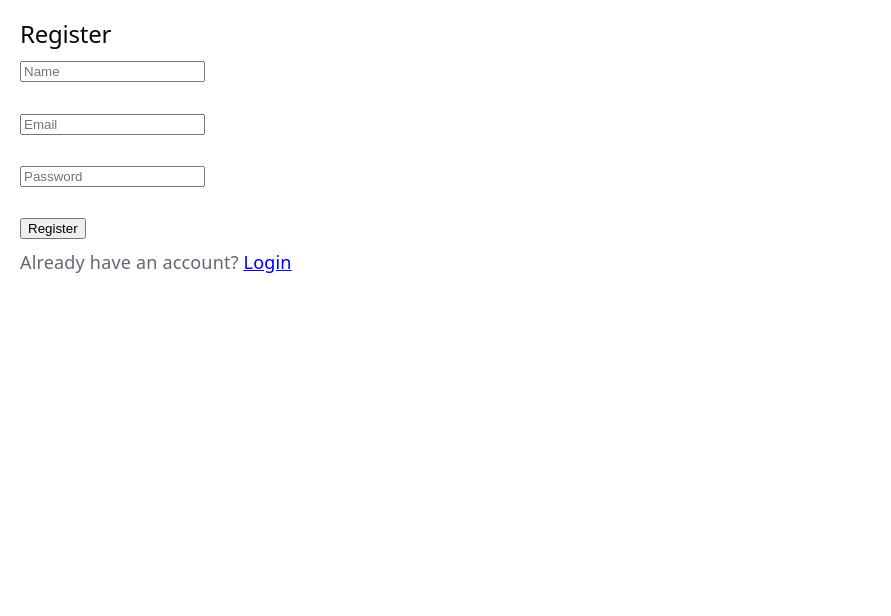
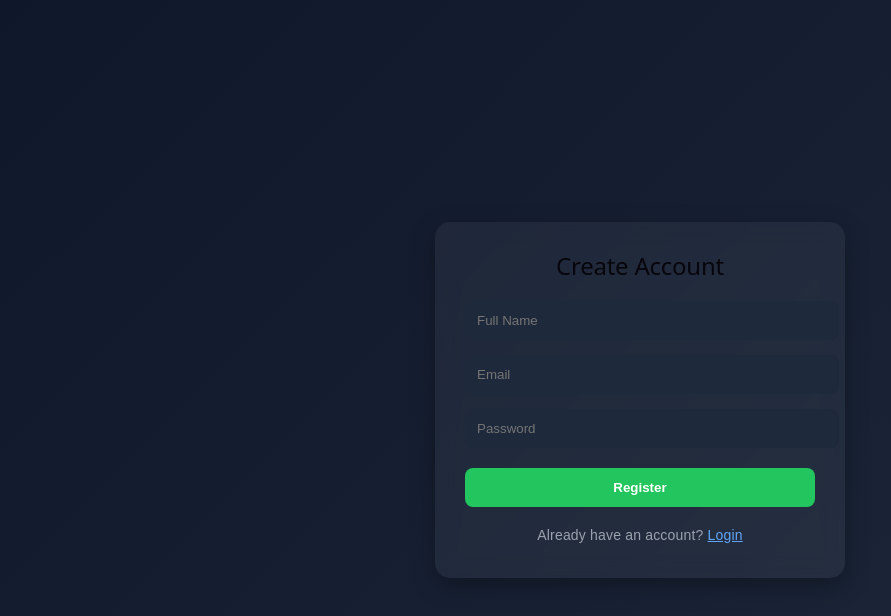
Before and after one commit to Anshcodeify45/ChatSphere, a React app in the folder frontend/: page /register in a window 1280 px wide. Shown: the top 616 px of the page, without its empty margins (0-891 px from the left). Built offline with nearby package versions, Linux system fonts and the light colour scheme; the HTML template or start-up script is replaced by a standard one.

Commit message:
updated login and signup page

```diff
--- a/frontend/src/components/Chat.jsx
+++ b/frontend/src/components/Chat.jsx
@@ -7,7 +7,8 @@ function Chat({ selectedUser }) {
   const [messages, setMessages] = useState([]);
   const bottomRef = useRef();
 
-  const senderId = "69ec4fab48df3ed351a7b649";
+  const user = JSON.parse(localStorage.getItem("user"));
+  const senderId = user?._id;
   const receiverId = selectedUser?._id;
 
   // ✅ Fetch messages
@@ -63,7 +64,8 @@ function Chat({ selectedUser }) {
         flex: 1,
         display: "flex",
         flexDirection: "column",
-        height: "100vh",
+        height: "100%",
+        overflow: "hidden",
         background: "#0f172a",
         color: "white"
       }}
--- a/frontend/src/components/Contacts.jsx
+++ b/frontend/src/components/Contacts.jsx
@@ -5,7 +5,8 @@ function Contacts({ setSelectedUser }) {
   const [users, setUsers] = useState([]);
   const [search, setSearch] = useState("");
 
-  const currentUserId = "69ec4fab48df3ed351a7b649";
+  const user = JSON.parse(localStorage.getItem("user"));
+const currentUserId = user?._id;
 
   useEffect(() => {
     axios
--- a/frontend/src/components/Messageinput.jsx
+++ b/frontend/src/components/Messageinput.jsx
@@ -25,7 +25,7 @@ function Messageinput({ senderId, receiverId, setMessages }) {
       setMessages((prev) => [...prev, savedMessage]);
 
       socket.emit("send_message", savedMessage);
-
+      socket.emit("refresh_sidebar");
       setMessage("");
     } catch (err) {
       console.log(err);
--- a/frontend/src/components/Sidebar.jsx
+++ b/frontend/src/components/Sidebar.jsx
@@ -1,5 +1,6 @@
 import { useEffect, useState } from "react";
 import axios from "axios";
+import { socket } from "../socket";
 
 function Sidebar({ setSelectedUser }) {
   const [users, setUsers] = useState([]);
@@ -10,20 +11,20 @@ function Sidebar({ setSelectedUser }) {
   const currentUser = JSON.parse(localStorage.getItem("user"));
   const senderId = currentUser?._id;
 
-  useEffect(() => {
+const fetchConversations = () => {
   if (!senderId) return;
 
   axios
     .get(`http://localhost:8080/api/messages/conversations/${senderId}`)
     .then((res) => {
-        // 🔥 Remove yourself from list
+      console.log("SIDEBAR DATA:", res.data);
+
       const filteredUsers = res.data.filter(
         (user) => String(user._id) !== String(senderId)
       );
 
       setUsers(filteredUsers);
 
-        // Placeholder last messages
       const temp = {};
       filteredUsers.forEach((user) => {
         temp[user._id] = "Start chatting...";
@@ -32,13 +33,24 @@ function Sidebar({ setSelectedUser }) {
       setLastMessages(temp);
     })
     .catch((err) => console.log(err));
+};
+
+useEffect(() => {
+  fetchConversations();
 }, [senderId]);
+
+useEffect(() => {
+  socket.on("refresh_sidebar", fetchConversations);
+
+  return () => {
+    socket.off("refresh_sidebar", fetchConversations);
+  };
+}, []);
 
 const handleClick = (user) => {
   setSelectedUser(user);
   setActiveUserId(user._id);
 };
-
   return (
     <div
       style={{
--- a/frontend/src/pages/Dashboard.jsx
+++ b/frontend/src/pages/Dashboard.jsx
@@ -10,7 +10,7 @@ function Dashboard() {
     <div
       style={{
         display: "flex",
-        height: "87vh",        // 🔥 full screen
+        height: "90vh",        // 🔥 full screen
         width: "100%",
         overflow: "hidden",     // 🔥 no page scroll
         fontFamily: "Arial"
--- a/frontend/src/pages/Login.jsx
+++ b/frontend/src/pages/Login.jsx
@@ -9,7 +9,6 @@ function Login() {
   const handleLogin = async () => {
     try {
       const res = await axios.post("http://localhost:8080/api/auth/login", form);
-
       localStorage.setItem("user", JSON.stringify(res.data));
       navigate("/");
       window.location.reload();
@@ -19,25 +18,101 @@ function Login() {
   };
 
   return (
-    <div style={{ padding: "20px" }}>
-      <h2>Login</h2>
+    <div
+      style={{
+        height: "100vh",
+        background: "linear-gradient(135deg, #0f172a, #1e293b)",
+        display: "flex",
+        justifyContent: "center",
+        alignItems: "center",
+        fontFamily: "Arial"
+      }}
+    >
+      <div
+        style={{
+          width: "350px",
+          padding: "30px",
+          borderRadius: "15px",
+          background: "rgba(255, 255, 255, 0.05)",
+          backdropFilter: "blur(10px)",
+          boxShadow: "0 8px 25px rgba(0,0,0,0.3)",
+          color: "white"
+        }}
+      >
+        <h2 style={{ textAlign: "center", marginBottom: "20px",color:"#FFFFFF" }}>
+          ChatSphere Login
+        </h2>
 
+        {/* Email */}
         <input
+          type="email"
           placeholder="Email"
+          value={form.email}
           onChange={(e) => setForm({ ...form, email: e.target.value })}
+          style={{
+            width: "100%",
+            padding: "12px",
+            marginBottom: "15px",
+            borderRadius: "8px",
+            border: "none",
+            outline: "none",
+            background: "#1e293b",
+            color: "white"
+          }}
         />
-      <br /><br />
 
+        {/* Password */}
         <input
           type="password"
           placeholder="Password"
+          value={form.password}
           onChange={(e) => setForm({ ...form, password: e.target.value })}
+          style={{
+            width: "100%",
+            padding: "12px",
+            marginBottom: "20px",
+            borderRadius: "8px",
+            border: "none",
+            outline: "none",
+            background: "#1e293b",
+            color: "white"
+          }}
         />
-      <br /><br />
 
-      <button onClick={handleLogin}>Login</button>
-      <div style={{ marginTop: "10px" }}>
-        Don't have an account? <Link to="/register">Register</Link>
+        {/* Button */}
+        <button
+          onClick={handleLogin}
+          style={{
+            width: "100%",
+            padding: "12px",
+            borderRadius: "8px",
+            border: "none",
+            background: "#2563eb",
+            color: "white",
+            fontWeight: "bold",
+            cursor: "pointer",
+            transition: "0.3s"
+          }}
+          onMouseOver={(e) => (e.target.style.background = "#1d4ed8")}
+          onMouseOut={(e) => (e.target.style.background = "#2563eb")}
+        >
+          Login
+        </button>
+
+        {/* Register */}
+        <p
+          style={{
+            marginTop: "15px",
+            fontSize: "14px",
+            textAlign: "center",
+            color: "#9ca3af"
+          }}
+        >
+          Don’t have an account?{" "}
+          <Link to="/register" style={{ color: "#60a5fa" }}>
+            Register
+          </Link>
+        </p>
       </div>
     </div>
   );
--- a/frontend/src/pages/Register.jsx
+++ b/frontend/src/pages/Register.jsx
@@ -9,34 +9,132 @@ function Register() {
     password: ""
   });
 
-
-
   const navigate = useNavigate();
 
   const handleRegister = async () => {
-    await axios.post("http://localhost:8080/api/auth/register", form);
-    navigate("/login");
+    try {
+      await axios.post("http://localhost:8080/api/auth/register", form);
+      navigate("/login");
+    } catch (err) {
+      alert("Registration failed");
+    }
   };
 
   return (
-    <div style={{ padding: "20px" }}>
-      <h2>Register</h2>
+    <div
+      style={{
+        height: "100vh",
+        background: "linear-gradient(135deg, #0f172a, #1e293b)",
+        display: "flex",
+        justifyContent: "center",
+        alignItems: "center",
+        fontFamily: "Arial"
+      }}
+    >
+      <div
+        style={{
+          width: "350px",
+          padding: "30px",
+          borderRadius: "15px",
+          background: "rgba(255, 255, 255, 0.05)",
+          backdropFilter: "blur(10px)",
+          boxShadow: "0 8px 25px rgba(0,0,0,0.3)",
+          color: "white"
+        }}
+      >
+        <h2 style={{ textAlign: "center", marginBottom: "20px" }}>
+          Create Account
+        </h2>
 
-      <input placeholder="Name" onChange={(e) => setForm({ ...form, name: e.target.value })} />
-      <br /><br />
+        {/* Name */}
+        <input
+          type="text"
+          placeholder="Full Name"
+          value={form.name}
+          onChange={(e) => setForm({ ...form, name: e.target.value })}
+          style={{
+            width: "100%",
+            padding: "12px",
+            marginBottom: "15px",
+            borderRadius: "8px",
+            border: "none",
+            outline: "none",
+            background: "#1e293b",
+            color: "white"
+          }}
+        />
 
-      <input placeholder="Email" onChange={(e) => setForm({ ...form, email: e.target.value })} />
-      <br /><br />
+        {/* Email */}
+        <input
+          type="email"
+          placeholder="Email"
+          value={form.email}
+          onChange={(e) => setForm({ ...form, email: e.target.value })}
+          style={{
+            width: "100%",
+            padding: "12px",
+            marginBottom: "15px",
+            borderRadius: "8px",
+            border: "none",
+            outline: "none",
+            background: "#1e293b",
+            color: "white"
+          }}
+        />
 
-      <input type="password" placeholder="Password"
-        onChange={(e) => setForm({ ...form, password: e.target.value })}
-      />
-      <br /><br />
+        {/* Password */}
+        <input
+          type="password"
+          placeholder="Password"
+          value={form.password}
+          onChange={(e) => setForm({ ...form, password: e.target.value })}
+          style={{
+            width: "100%",
+            padding: "12px",
+            marginBottom: "20px",
+            borderRadius: "8px",
+            border: "none",
+            outline: "none",
+            background: "#1e293b",
+            color: "white"
+          }}
+        />
 
-      <button onClick={handleRegister}>Register</button>
-      <div style={{ marginTop: "10px" }}>
-      Already have an account? <Link to="/login">Login</Link>
-    </div>
+        {/* Button */}
+        <button
+          onClick={handleRegister}
+          style={{
+            width: "100%",
+            padding: "12px",
+            borderRadius: "8px",
+            border: "none",
+            background: "#22c55e",
+            color: "white",
+            fontWeight: "bold",
+            cursor: "pointer",
+            transition: "0.3s"
+          }}
+          onMouseOver={(e) => (e.target.style.background = "#16a34a")}
+          onMouseOut={(e) => (e.target.style.background = "#22c55e")}
+        >
+          Register
+        </button>
+
+        {/* Login Link */}
+        <p
+          style={{
+            marginTop: "15px",
+            fontSize: "14px",
+            textAlign: "center",
+            color: "#9ca3af"
+          }}
+        >
+          Already have an account?{" "}
+          <Link to="/login" style={{ color: "#60a5fa" }}>
+            Login
+          </Link>
+        </p>
+      </div>
     </div>
   );
 }
```
Also changed, not shown: 1 other file (tests, documents, lock files or other folders). Lines whose indentation alone changed are shown as unchanged.
